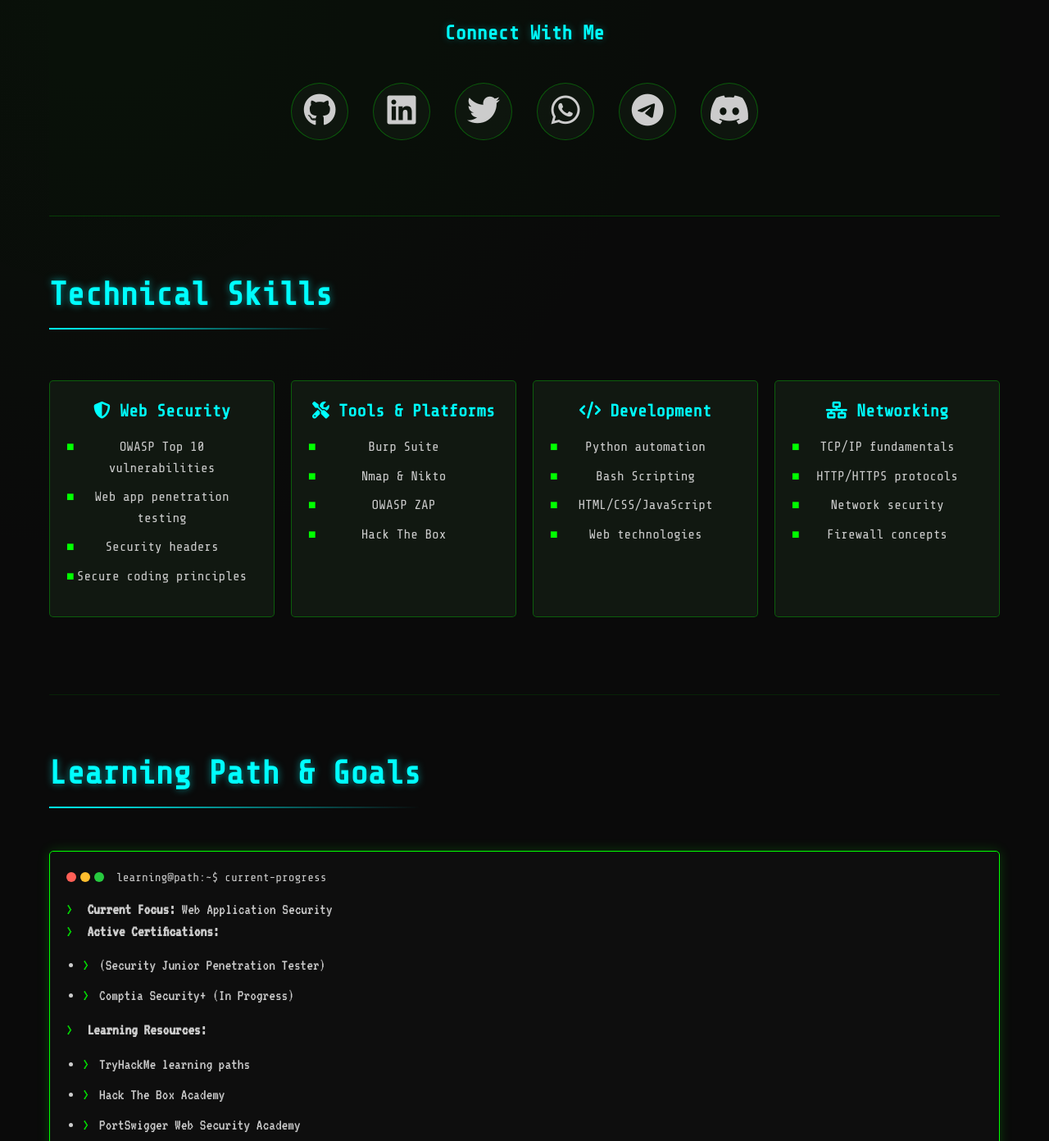
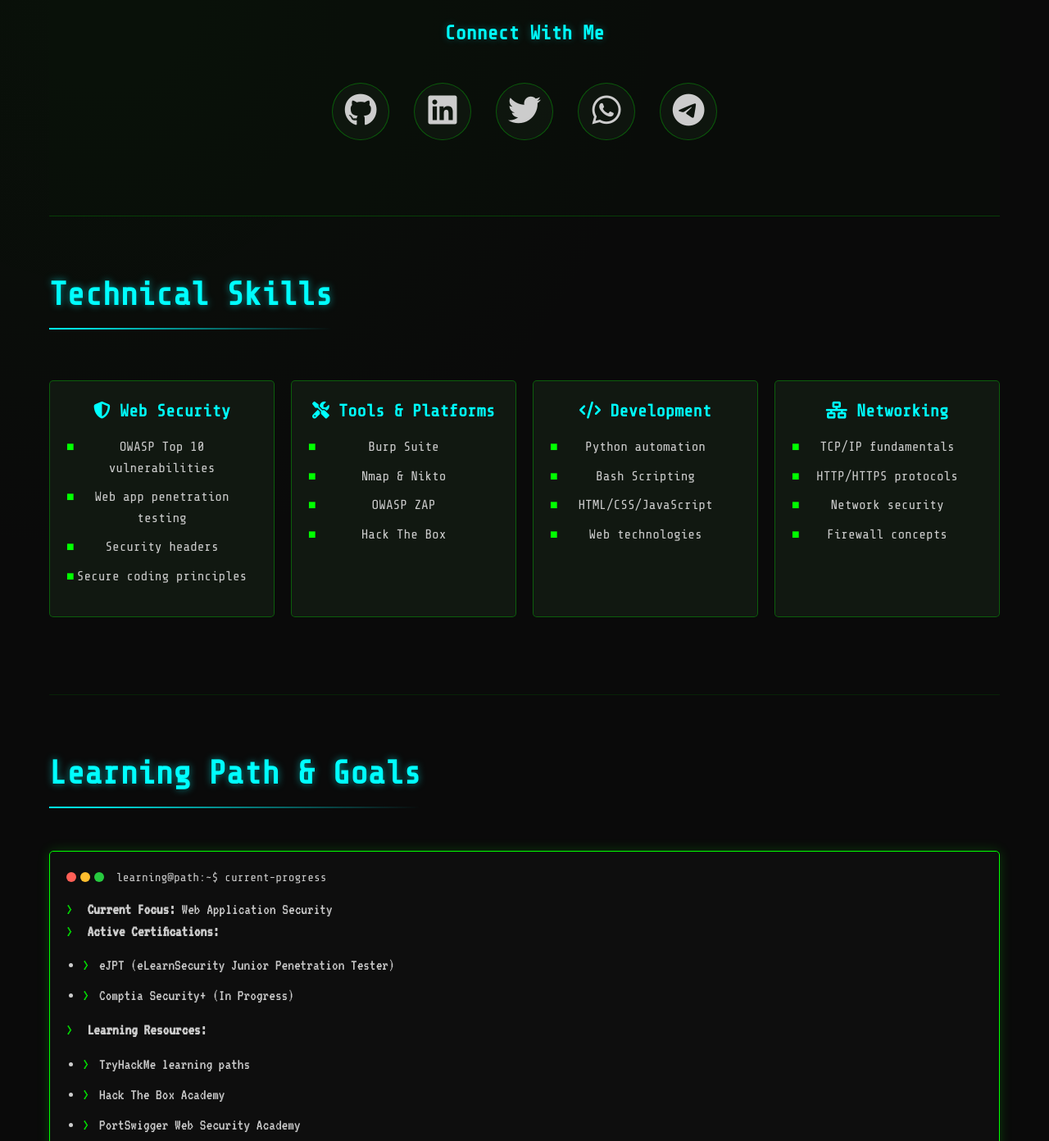
Before and after one commit to epedev/epedevsec.github.io, a plain HTML site: page index.html in a window 1280 px wide. Shown: the part 802-2194 px from the top of the page at 82% size. Drawn offline with nearby package versions, Linux system fonts and the light colour scheme.

Commit message:
Add files via upload

```diff
--- a/index.html
+++ b/index.html
@@ -3,7 +3,7 @@
 <head>
   <meta charset="UTF-8">
   <meta name="viewport" content="width=device-width, initial-scale=1.0">
-  <title> Epedev Sec </title>
+  <title>🛡️ Epedev Sec | Cybersecurity | Web Security Portfolio</title>
   <link rel="stylesheet" href="https://cdnjs.cloudflare.com/ajax/libs/font-awesome/6.4.0/css/all.min.css">
   <link href="https://fonts.googleapis.com/css2?family=Share+Tech+Mono&family=VT323&display=swap" rel="stylesheet">
   <style>
@@ -17,7 +17,6 @@
       --glow: 0 0 8px var(--primary), 0 0 16px rgba(0, 255, 0, 0.3);
       --whatsapp: #25D366;
       --telegram: #0088cc;
-      --discord: #7289DA;
     }
 
     * {
@@ -435,11 +434,6 @@
       box-shadow: 0 0 20px rgba(0, 136, 204, 0.4);
     }
 
-    .social-icon.discord:hover {
-      color: var(--discord);
-      box-shadow: 0 0 20px rgba(114, 137, 218, 0.4);
-    }
-
     .social-links-container {
       text-align: center;
       padding: 20px 0;
@@ -681,7 +675,7 @@
       </div>
     </section>
 
-    <!-- Added Connect section after About Me -->
+    <!-- Connect section with WhatsApp and Telegram -->
     <section id="connect">
       <div class="social-links-container">
         <h3>Connect With Me</h3>
@@ -690,10 +684,9 @@
           <a href="https://www.linkedin.com/in/alazar-elias-77564a258/" target="_blank" class="social-icon"><i class="fab fa-linkedin"></i></a>
           <a href="https://x.com/alazar_el" target="_blank" class="social-icon"><i class="fab fa-twitter"></i></a>
 
-          <!-- New social media icons -->
-          <a href="https://wa.me/yourwhatsappnumber" target="_blank" class="social-icon whatsapp"><i class="fab fa-whatsapp"></i></a>
-          <a href="https://t.me/yourtelegram" target="_blank" class="social-icon telegram"><i class="fab fa-telegram"></i></a>
-          <a href="https://discordapp.com/users/yourdiscord" target="_blank" class="social-icon discord"><i class="fab fa-discord"></i></a>
+          <!-- WhatsApp and Telegram links -->
+          <a href="https://wa.me/251915171734" target="_blank" class="social-icon whatsapp"><i class="fab fa-whatsapp"></i></a>
+          <a href="https://t.me/alazar._elias" target="_blank" class="social-icon telegram"><i class="fab fa-telegram"></i></a>
         </div>
       </div>
     </section>
@@ -758,7 +751,7 @@
           <p><span class="prompt">></span> <strong>Current Focus:</strong> Web Application Security</p>
           <p><span class="prompt">></span> <strong>Active Certifications:</strong></p>
           <ul>
-            <li>(Security Junior Penetration Tester)</li>
+            <li>eJPT (eLearnSecurity Junior Penetration Tester)</li>
             <li>Comptia Security+ (In Progress)</li>
           </ul>
 
```
